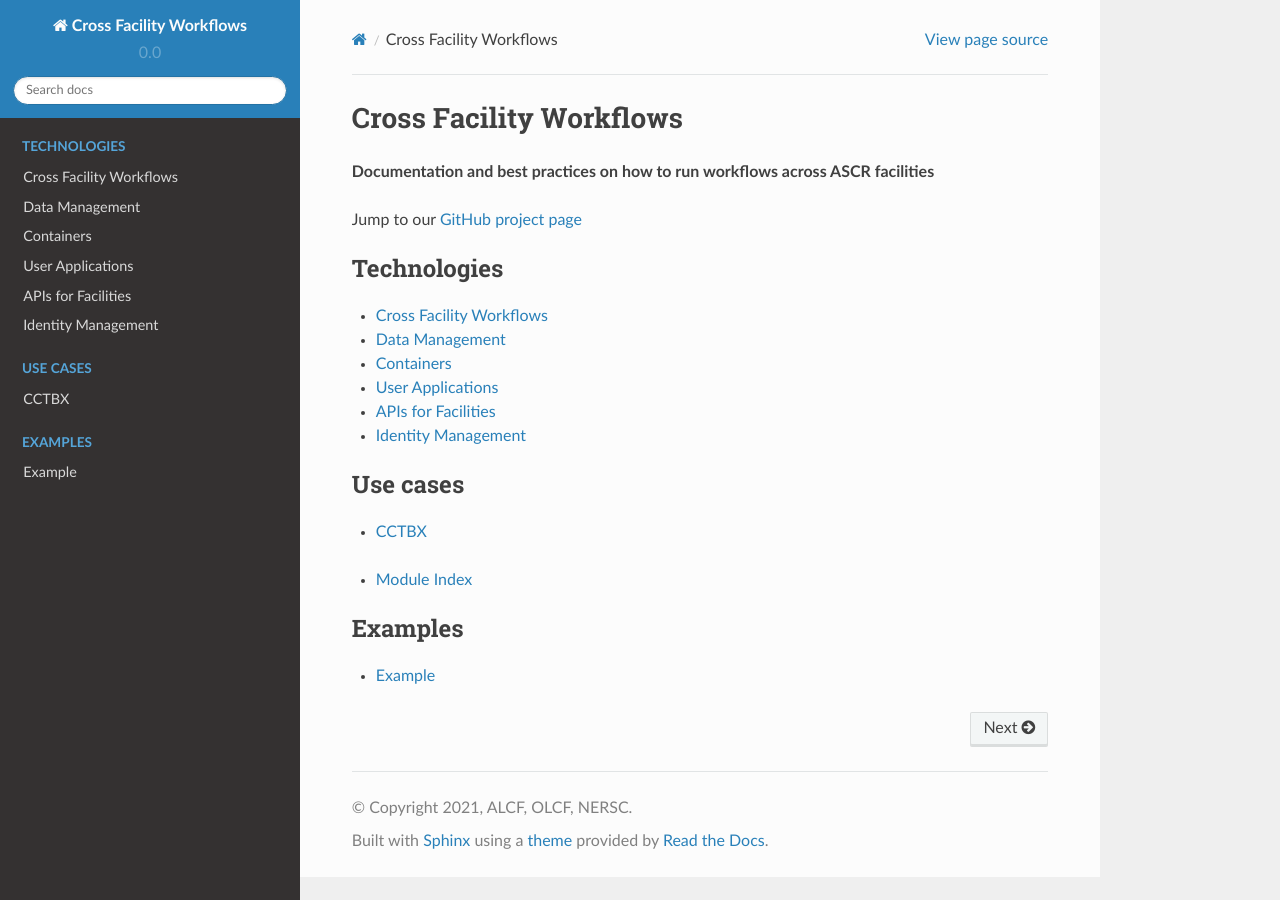
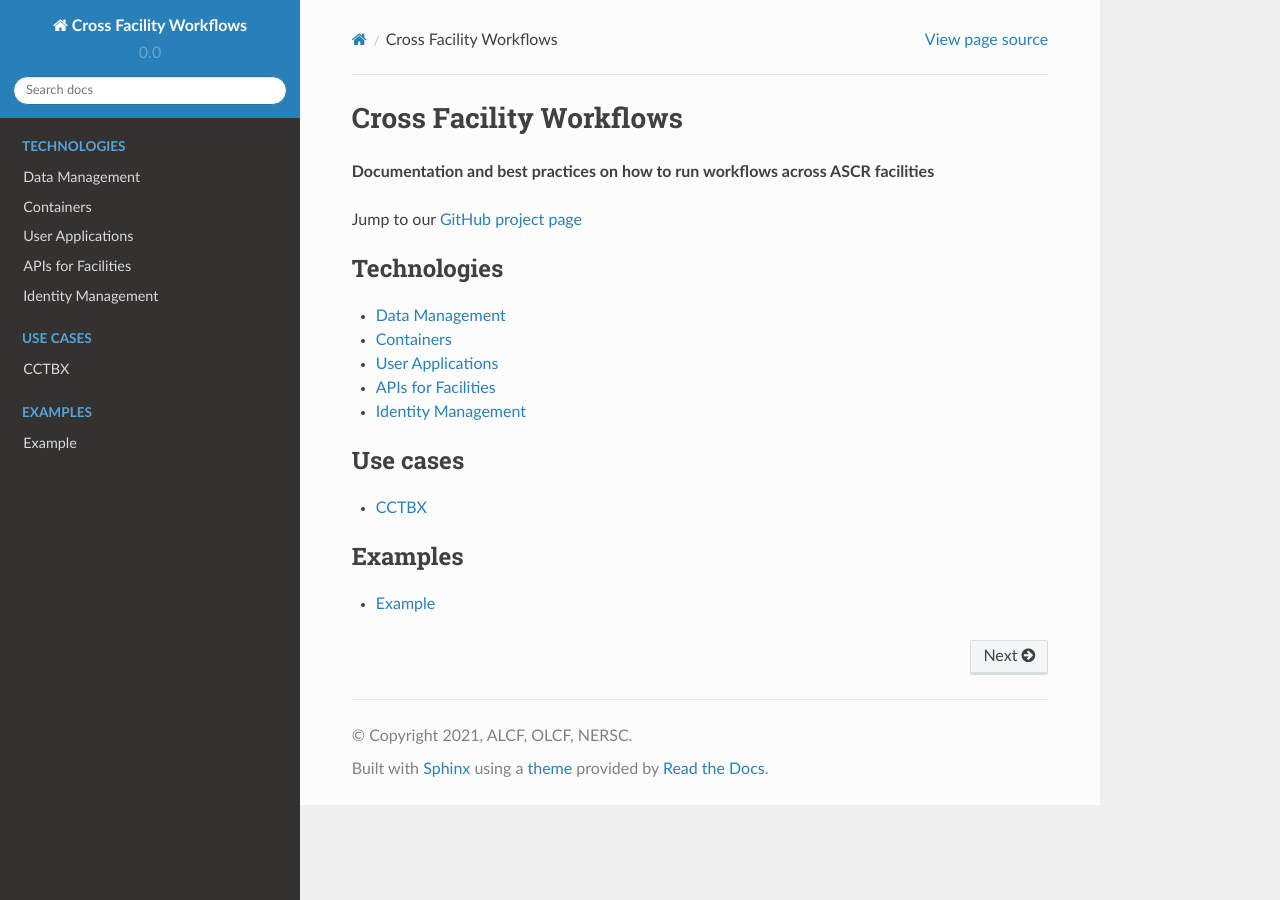
Before and after one commit to kantypas/BestPractices, a Sphinx documentation site: the page built from docs/source/index.rst, in a window 1280 px wide. Built offline with Sphinx 7.4.7 and the Read the Docs theme 2.0.0, drawn with Linux system fonts in a browser that asks for light colours; pages that are not in the unit, such as notebooks, are missing from menus; some of the changed lines change nothing that is shown.

Commit message:
Simplified index

```diff
--- a/docs/source/index.rst
+++ b/docs/source/index.rst
@@ -15,7 +15,6 @@ Jump to our `GitHub project page <https://github.com/CrossFacilityWorkflows/Cros
    :maxdepth: 1
    :caption: Technologies
 
-   about
    data_management
    containers
    user_applications
@@ -29,8 +28,6 @@ Jump to our `GitHub project page <https://github.com/CrossFacilityWorkflows/Cros
 
    cctbx
 
-* :ref:`modindex`
-
 .. toctree::
    :glob:
    :maxdepth: 2
```
